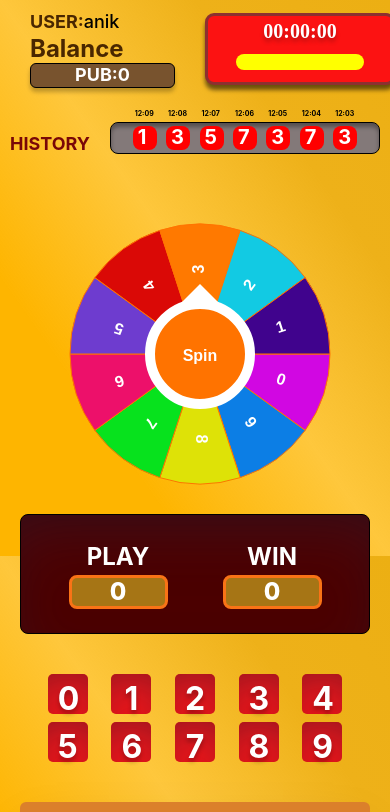
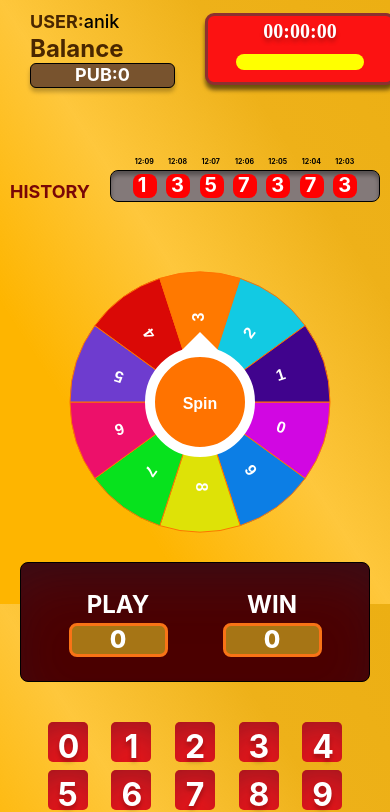
Before and after one commit to Anikcse19/Wheel_of_Luck, a React (Create React App) app: page / in a window 390 px wide. Shown: the top 812 px of the page. Built offline with nearby package versions, Linux system fonts and the light colour scheme; no server answers.

Commit message:
fixed toaster position

```diff
--- a/src/components/Shared/CountDown.js
+++ b/src/components/Shared/CountDown.js
@@ -102,12 +102,12 @@ const CountDown = () => {
           duration: 20000,
 
           style: {
-            backgroundColor: "#FF9200",
+            backgroundColor: "blue",
             opacity:".3",
             color: "black",
             fontWeight:"700",
             boxShadow: "rgb(38, 57, 77) 0px 20px 30px -10px",
-            marginTop:"70px",
+            marginTop:"80px",
             marginLeft:"50px"
           },
         });
--- a/src/pages/HomePage.js
+++ b/src/pages/HomePage.js
@@ -180,7 +180,7 @@ const HomePage = () => {
     <div className={`${isSpin && "!cursor-not-allowed"} content-body w-full`}>
       {showInitialModal && <InitialLoading />}
       <Header />
-      <div className="block md:hidden w-[100%] mx-auto">
+      <div className="block mt-12 md:hidden w-[100%] mx-auto">
           <History/>
         </div>
       <AudioPlayer />
```
